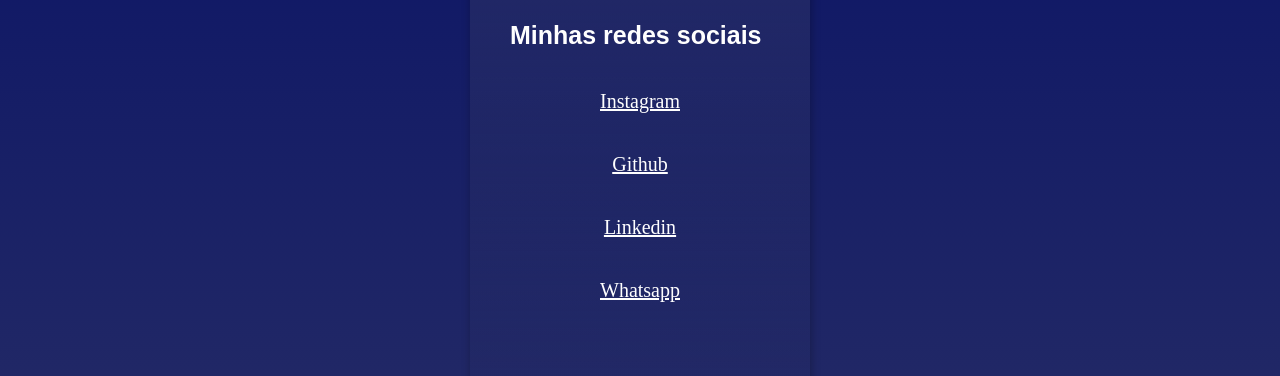
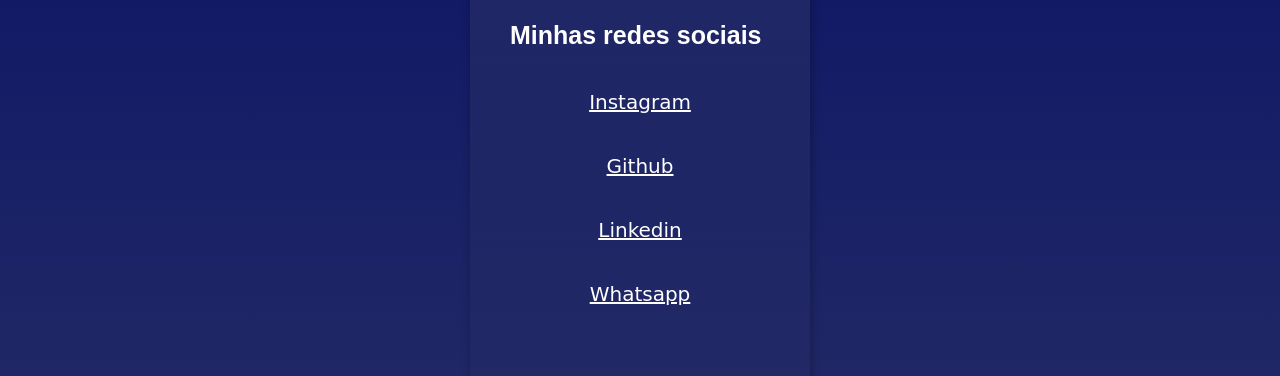
Before and after one commit to Vini-sys/Show, a plain HTML site: page index.html in a window 1280 px wide. Shown: the part 175-551 px from the top of the page. Drawn offline with Linux system fonts and the light colour scheme.

Commit message:
fontes novas

```diff
--- a/style.css
+++ b/style.css
@@ -7,6 +7,8 @@
 }
 
 @import url('https://fonts.googleapis.com/css2?family=Righteous&family=Sarala:wght@700&display=swap');
+
+@import url('https://fonts.googleapis.com/css2?family=Alfa+Slab+One&family=Oswald:wght@200;300;400;500&display=swap');
 
 
 
@@ -66,6 +68,7 @@
 
     margin-bottom: 30px;
     background-image: linear-gradient(to bottom, #2a3066a1, transparent );
+
     padding: 20px;
     width: 300px;
 
@@ -88,6 +91,7 @@
 
 
 
+
 }
 
 nav{
@@ -105,6 +109,7 @@
     padding: 20px;
     text-align: center;
     font-size: 20px;
+    font-family: 'Alfa Slab One', cursive;
 }
 
 nav > a:hover{
```
